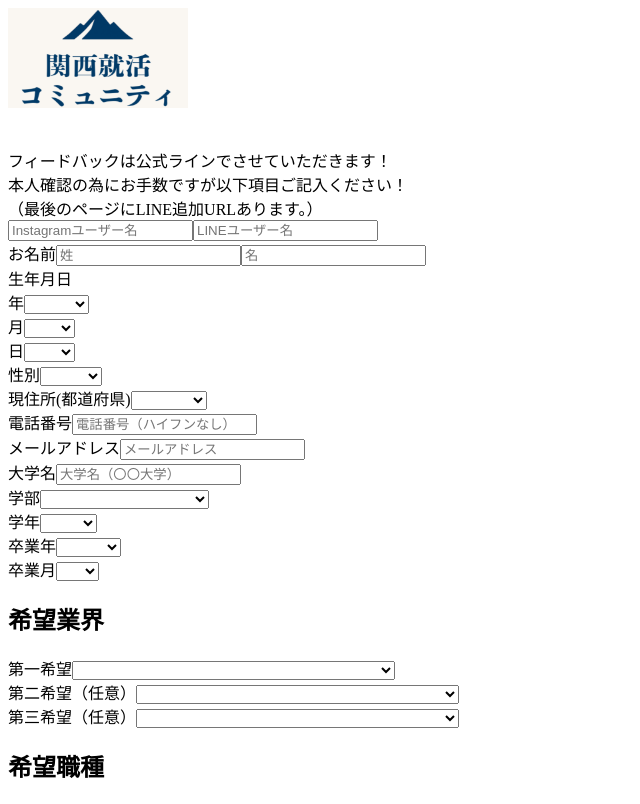
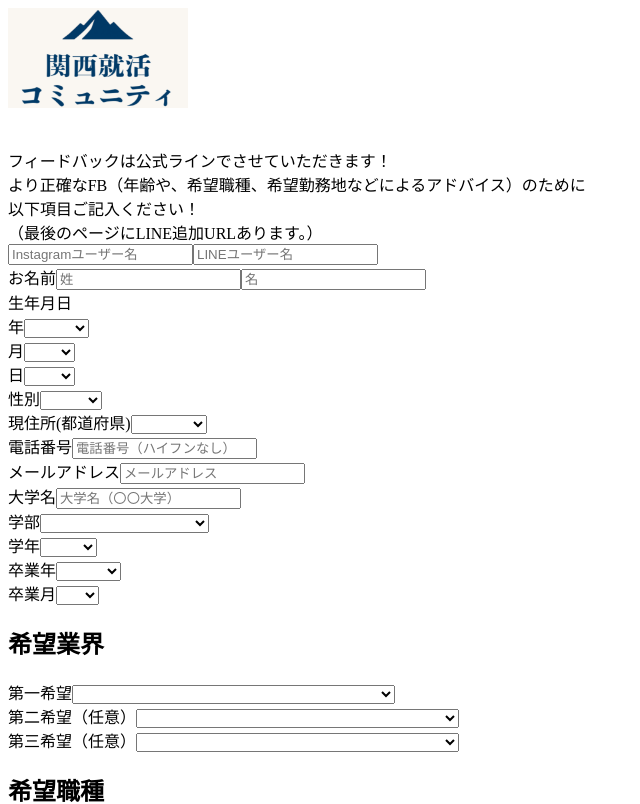
Before and after one commit to so1705/kansai-shukatsu-diagnosis, a Next.js app: page /results in a window 1280 px wide. Shown: the top 804 px of the page, without its empty margins (0-640 px from the left). Built offline with nearby package versions, Linux system fonts and the light colour scheme.

Commit message:
results.tsx追加・構成変更

```diff
--- a/pages/results.tsx
+++ b/pages/results.tsx
@@ -157,7 +157,8 @@ export default function IndexPage() {
           <label className="block font-semibold mb-1">
             フィードバックは公式ラインでさせていただきます！
             <br/>
-            本人確認の為にお手数ですが以下項目ご記入ください！
+            より正確なFB（年齢や、希望職種、希望勤務地などによるアドバイス）のために<br/>
+            以下項目ご記入ください！
             <br/>
             （最後のページにLINE追加URLあります。）
             　　　<br/>
```
